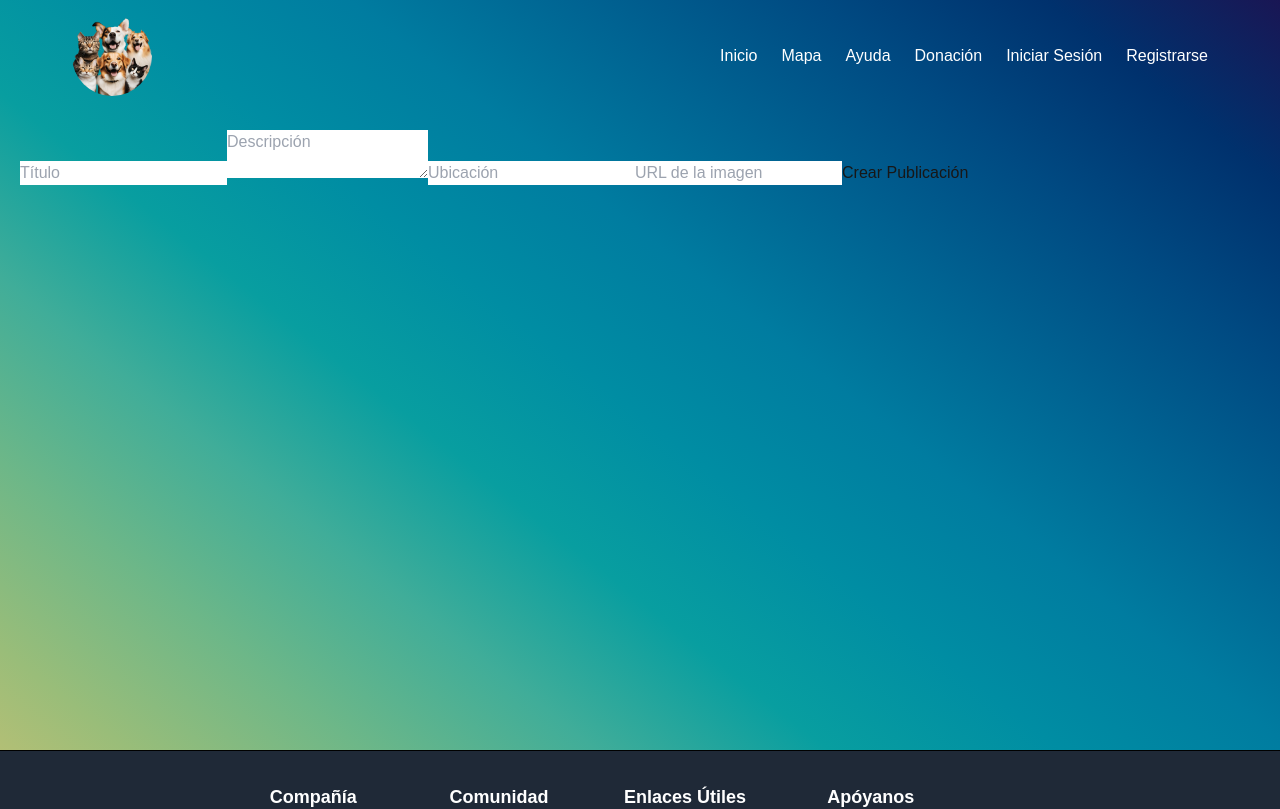
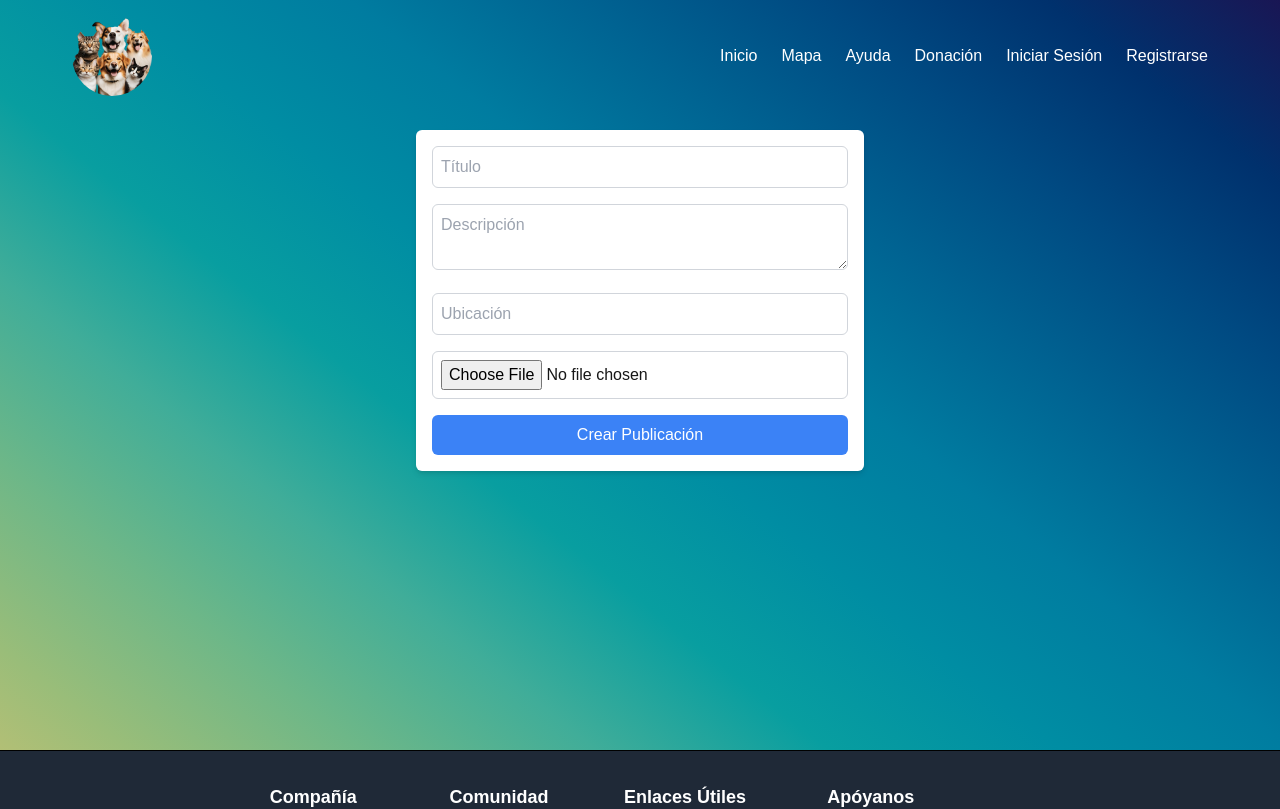
Before and after one commit to Darwininii/FindYourPet, a Next.js app: page /publicaciones in a window 1280 px wide. Shown: the top 809 px of the page. Built offline with nearby package versions, Linux system fonts and the light colour scheme; no server answers.

Commit message:
Update page.js
arreglado el que no se mostraban correctamente las imagenes de las publicaciones

```diff
--- a/src/app/publicaciones/page.js
+++ b/src/app/publicaciones/page.js
@@ -1,42 +1,77 @@
 "use client";
 
 import { useState } from "react";
-import { db } from "@/firebase";
+import { db, storage } from "@/firebase"; // Asegúrate de importar Firebase Storage
 import { collection, addDoc } from "firebase/firestore";
+import { ref, uploadBytes, getDownloadURL } from "firebase/storage";
 
 const NuevaPublicacion = ({ userId }) => {
   const [formData, setFormData] = useState({
     titulo: "",
     descripcion: "",
     ubicacion: "",
-    imagen: "",
+    imagen: null, // Cambiado para manejar archivos
   });
+  const [uploading, setUploading] = useState(false);
 
   const handleChange = (e) => {
     const { name, value } = e.target;
     setFormData({ ...formData, [name]: value });
   };
 
+  const handleImageChange = (e) => {
+    const file = e.target.files[0];
+    setFormData({ ...formData, imagen: file }); // Guardar el archivo seleccionado
+  };
+
   const handleSubmit = async (e) => {
     e.preventDefault();
+
+    if (!userId) {
+      alert("Debes iniciar sesión para crear una publicación.");
+      return;
+    }
+
     try {
+      setUploading(true);
+
+      let imageUrl = "";
+
+      // Subir imagen a Firebase Storage
+      if (formData.imagen) {
+        const storageRef = ref(storage, `publicaciones/${Date.now()}_${formData.imagen.name}`);
+        await uploadBytes(storageRef, formData.imagen);
+        imageUrl = await getDownloadURL(storageRef);
+      }
+
+      // Guardar datos de la publicación en Firestore
       await addDoc(collection(db, "publicaciones"), {
         userId,
         titulo: formData.titulo,
         descripcion: formData.descripcion,
         ubicacion: formData.ubicacion,
-        imagen: formData.imagen,
+        imagen: imageUrl, // Guardar la URL de la imagen
         likes: [],
         fechaCreacion: new Date(),
       });
+
       alert("Publicación creada con éxito");
+      setFormData({
+        titulo: "",
+        descripcion: "",
+        ubicacion: "",
+        imagen: null,
+      });
     } catch (error) {
       console.error("Error al crear la publicación:", error);
+      alert("Error al crear la publicación. Inténtalo nuevamente.");
+    } finally {
+      setUploading(false);
     }
   };
 
   return (
-    <form onSubmit={handleSubmit}>
+    <form onSubmit={handleSubmit} className="space-y-4 max-w-md mx-auto p-4 bg-white shadow-md rounded-md">
       <input
         type="text"
         name="titulo"
@@ -44,6 +79,7 @@ const NuevaPublicacion = ({ userId }) => {
         onChange={handleChange}
         placeholder="Título"
         required
+        className="w-full border border-gray-300 p-2 rounded-md"
       />
       <textarea
         name="descripcion"
@@ -51,6 +87,7 @@ const NuevaPublicacion = ({ userId }) => {
         onChange={handleChange}
         placeholder="Descripción"
         required
+        className="w-full border border-gray-300 p-2 rounded-md"
       ></textarea>
       <input
         type="text"
@@ -59,16 +96,21 @@ const NuevaPublicacion = ({ userId }) => {
         onChange={handleChange}
         placeholder="Ubicación"
         required
+        className="w-full border border-gray-300 p-2 rounded-md"
       />
       <input
-        type="text"
-        name="imagen"
-        value={formData.imagen}
-        onChange={handleChange}
-        placeholder="URL de la imagen"
-        required
+        type="file"
+        accept="image/*"
+        onChange={handleImageChange}
+        className="w-full border border-gray-300 p-2 rounded-md"
       />
-      <button type="submit">Crear Publicación</button>
+      <button
+        type="submit"
+        disabled={uploading}
+        className={`w-full p-2 rounded-md text-white ${uploading ? "bg-gray-400" : "bg-blue-500 hover:bg-blue-600"}`}
+      >
+        {uploading ? "Subiendo..." : "Crear Publicación"}
+      </button>
     </form>
   );
 };
```
